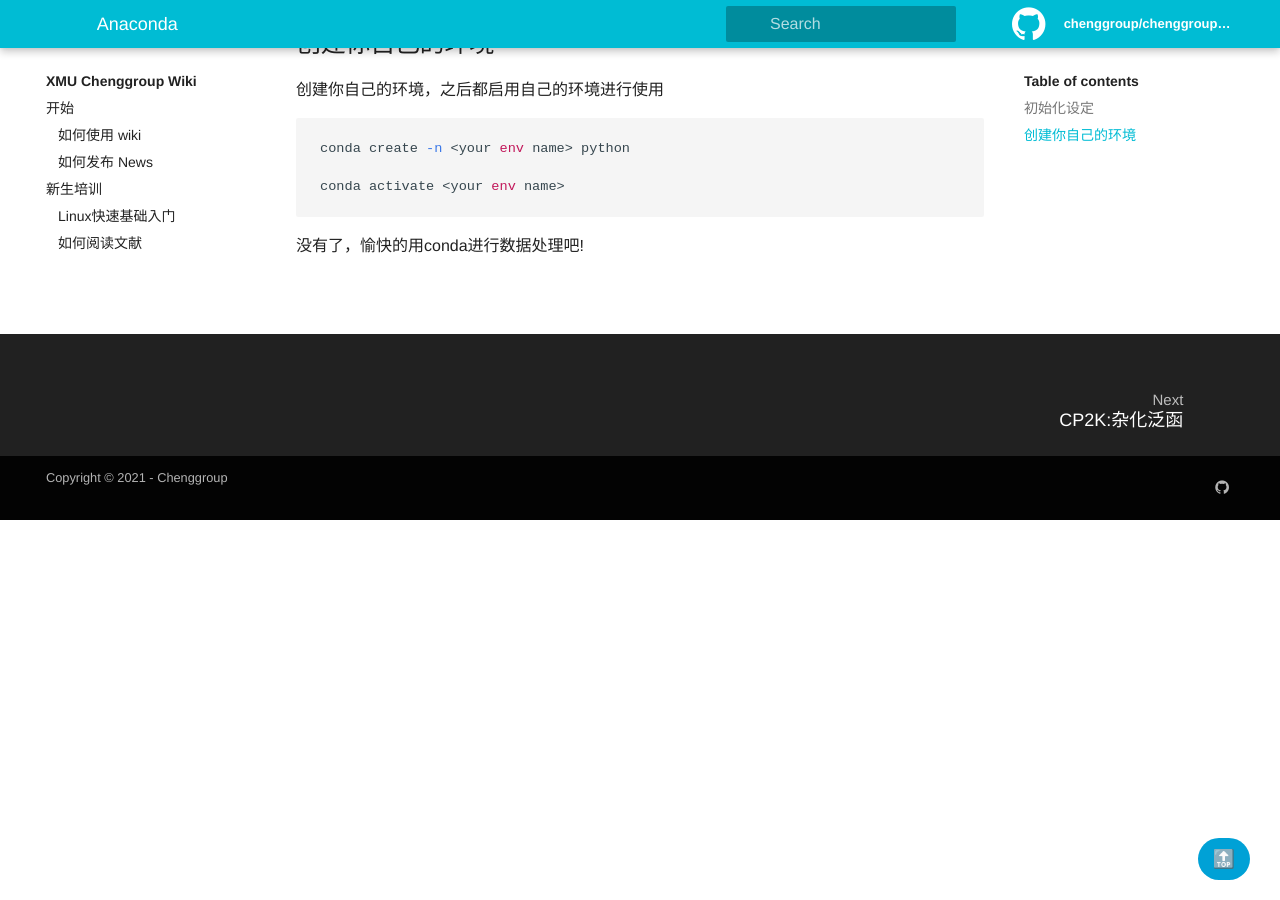
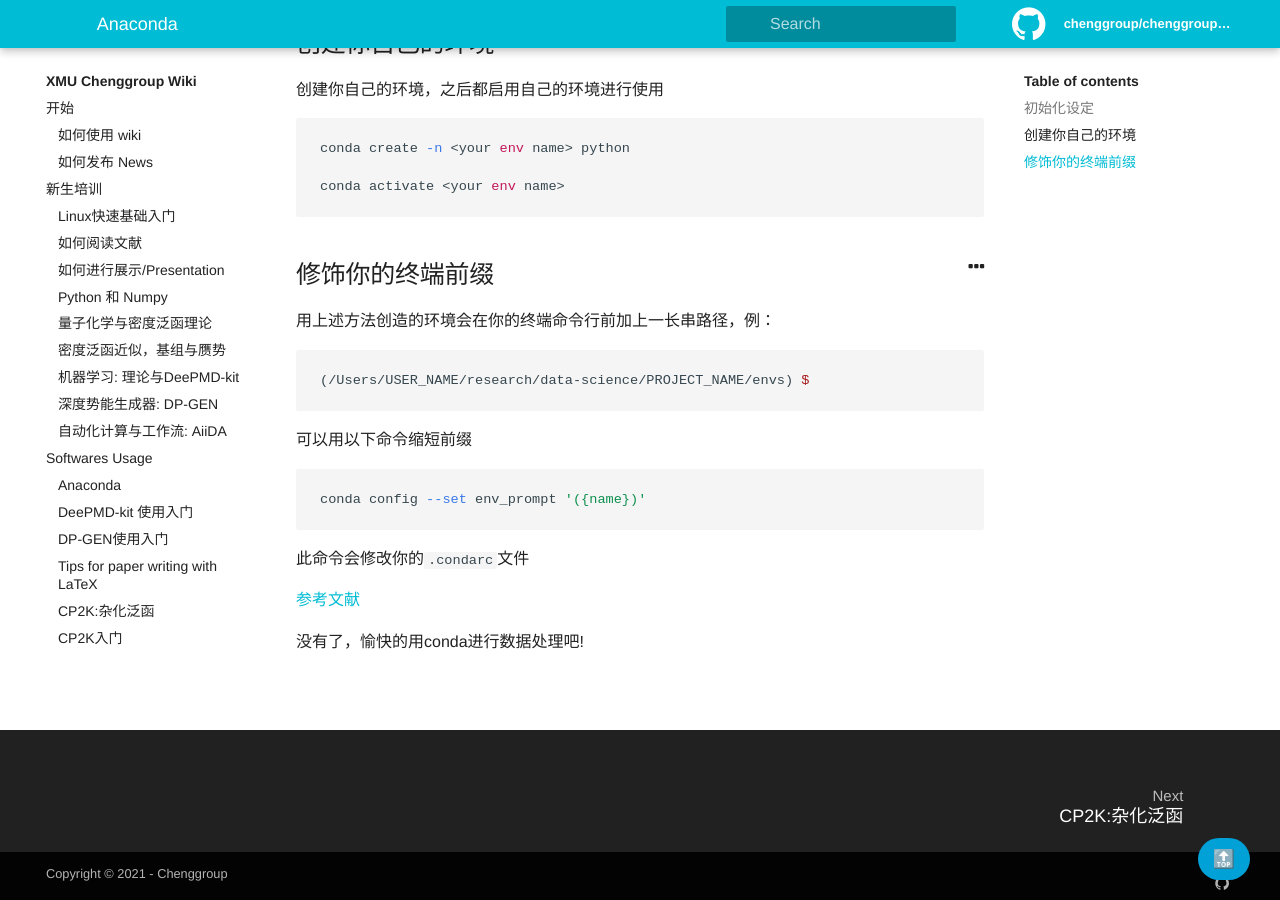
Before and after one commit to chenggroup/chenggroup.github.io, a Jekyll site: the page built from _wiki/Softwares Usage/conda.md, in a window 1280 px wide and 900 px high, scrolled down 957 px. Built offline with Jekyll 4.4.1, drawn with Linux system fonts in a browser that asks for light colours.

Commit message:
add prefix modification for own conda

````diff
--- a/_wiki/Softwares Usage/conda.md
+++ b/_wiki/Softwares Usage/conda.md
@@ -54,4 +54,26 @@
 conda activate <your env name>
 ```
 
+
+
+## 修饰你的终端前缀
+
+用上述方法创造的环境会在你的终端命令行前加上一长串路径，例：
+
+```bash
+(/Users/USER_NAME/research/data-science/PROJECT_NAME/envs) $
+```
+
+可以用以下命令缩短前缀
+
+```bash
+conda config --set env_prompt '({name})'
+```
+
+此命令会修改你的`.condarc`文件
+
+[参考文献](https://docs.conda.io/projects/conda/en/latest/user-guide/tasks/manage-environments.html)
+
+
+
 没有了，愉快的用conda进行数据处理吧!
````
